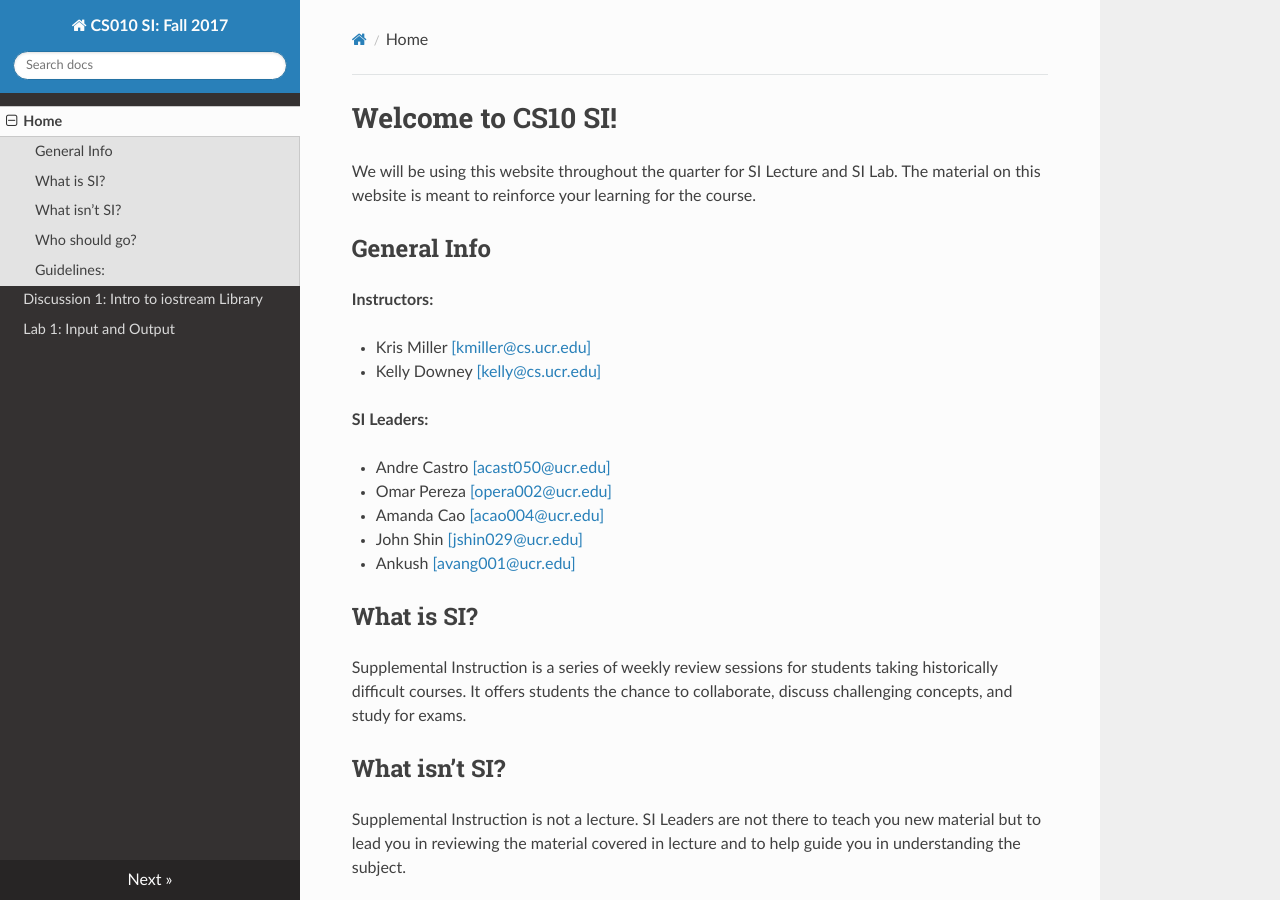
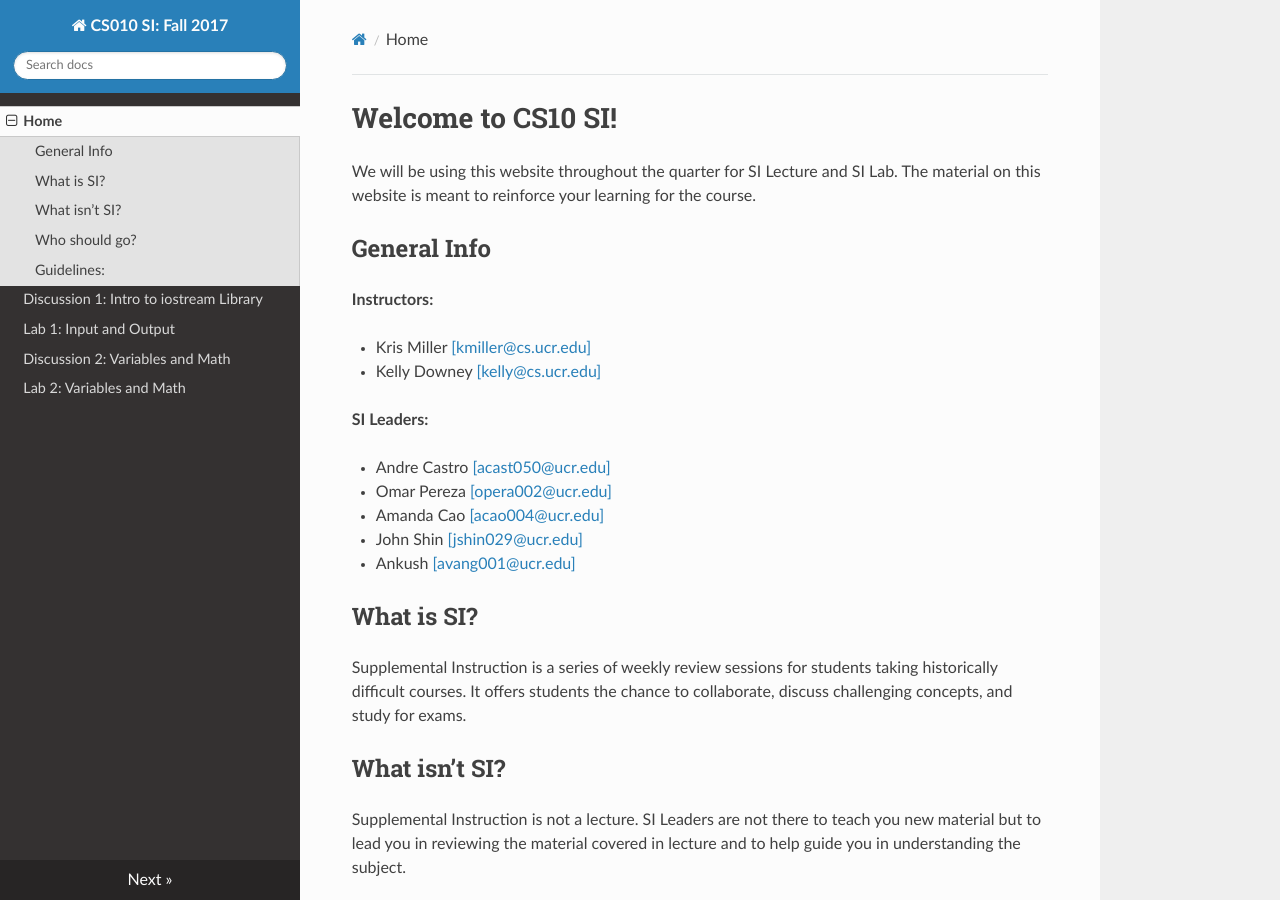
Before and after one commit to cs-si-ucr/cs10, an MkDocs documentation site: the page built from docs/index.md, in a window 1280 px wide and 900 px high. Built offline with MkDocs 1.6.1, drawn with Linux system fonts in a browser that asks for light colours; nearby versions of some CDN libraries; old or Windows-style settings are respelled for this version of MkDocs.

Commit message:
adding week 2

```diff
--- a/mkdocs.yml
+++ b/mkdocs.yml
@@ -3,8 +3,8 @@ pages:
     - [index.md, "Home"]
     - [dis01.md, "Discussion 1: Intro to iostream Library"]
     - [lab01.md, "Lab 1: Input and Output"]
-    #- [dis02.md, "Discussion 2: Variables and Math"]
-    #- [lab02.md, "Lab 2: Variables and Math"]
+    - [dis02.md, "Discussion 2: Variables and Math"]
+    - [lab02.md, "Lab 2: Variables and Math"]
     #- [lab02-solution.md, "Lab 2: Variables and Math - Solutions"]
     #- [dis03.md, "Discussion 3: Characters and Branches"]
     #- [lab03.md, "Lab 3: Characters and Branches"]
```
